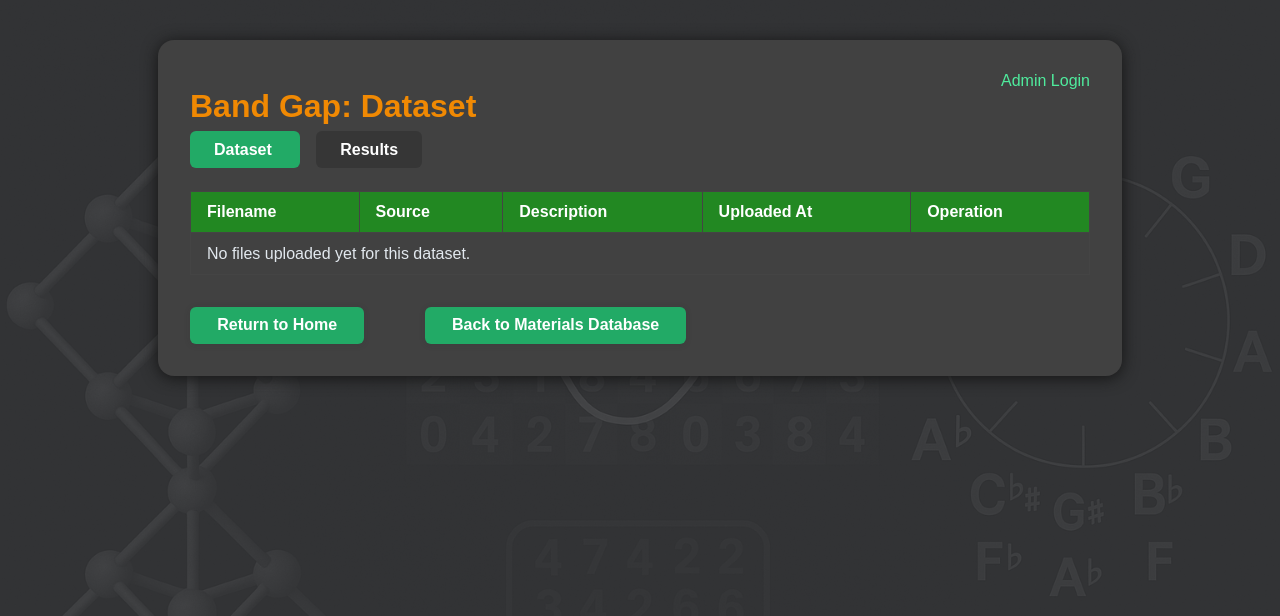
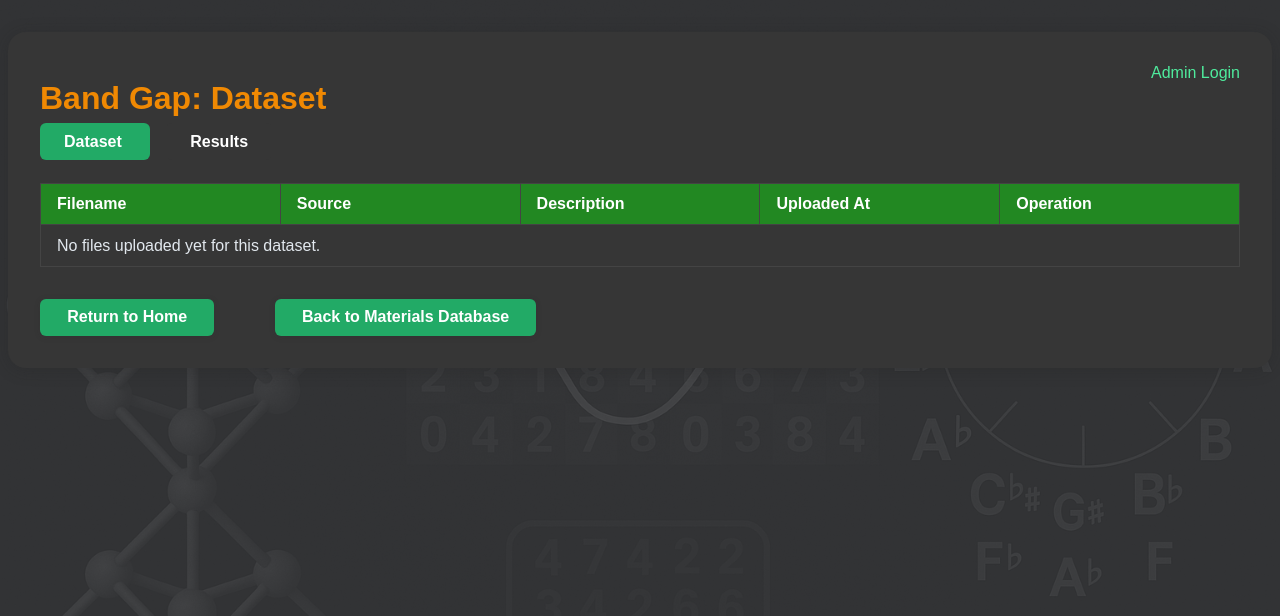
Before and after one commit to submerged-in-matrix/Patterns-Matter, a Flask app: page /materials/bandgap/dataset in a window 1280 px wide. Shown: the top 616 px of the page. Run offline with Flask 3, Linux system fonts and the light colour scheme; data that the repository does not hold is empty.

Commit message:
Admin view updated

```diff
--- a/templates/property_detail.html
+++ b/templates/property_detail.html
@@ -4,6 +4,14 @@
     <title>{{ pretty_title }} - {{ tab.title() }} | Patterns Matter</title>
     <link rel="stylesheet" type="text/css" href="{{ url_for('static', filename='style.css') }}">
     <style>
+        .container {
+            max-width: 1200px;
+            margin: 2em auto;
+            padding: 2em;
+            background: #363636;
+            border-radius: 18px;
+            box-shadow: 0 2px 16px #2224;
+        }
         .upload-block {
             margin-top: 2em;
             background: #363636;
@@ -19,26 +27,50 @@
             font-weight: bold;
             margin-bottom: 1em;
         }
+        .data-table-wrap {
+            overflow-x: auto;
+            margin-top: 2em;
+        }
         .data-table {
-            margin-top: 2em;
             width: 100%;
             border-collapse: collapse;
+            table-layout: fixed;
+            background: #363636;
         }
         .data-table th, .data-table td {
             border: 1px solid #444;
             padding: 0.7em 1em;
             text-align: left;
+            word-break: break-word;
+            vertical-align: middle;
         }
         .data-table th {
             background: #282;
             color: #fff;
         }
-        .data-table td a {
-            color: #22aadd;
-            text-decoration: underline;
+        .data-table input[type="text"] {
+            max-width: 170px;
+            background: #222;
+            color: #fff;
+            border: 1px solid #888;
+            border-radius: 6px;
+            padding: 0.2em 0.7em;
         }
-        .data-table td a:hover {
-            color: #1177cc;
+        .data-table button, .data-table .delete-btn {
+            min-width: 55px;
+            padding: 0.3em 1em;
+        }
+        .data-table .delete-btn {
+            background: #d33;
+            color: #fff;
+            border: none;
+            border-radius: 6px;
+            font-weight: bold;
+            margin-left: 0.7em;
+            cursor: pointer;
+        }
+        .data-table .delete-btn:hover {
+            background: #a22;
         }
         .return-home {
             display: inline-block;
@@ -51,6 +83,10 @@
             font-weight: bold;
         }
         .return-home:hover { background: #225c44; }
+        @media (max-width: 900px) {
+            .container { padding: 0.7em; }
+            .data-table { font-size: 0.97em; }
+        }
     </style>
 </head>
 <body>
@@ -98,7 +134,8 @@
             <div class="msg">{{ edit_message }}</div>
         {% endif %}
 
-        <!-- Uploaded files table -->
+        <!-- Uploaded files table in scrollable wrapper -->
+        <div class="data-table-wrap">
             <table class="data-table">
                 <tr>
                     <th>Filename</th>
@@ -145,11 +182,10 @@
                         {% endif %}
                         <a href="{{ url_for('uploaded_file', filename=property_name + '/' + tab + '/' + fname) }}" download>Download</a>
                         {% if admin %}
-                        <form action="{{ url_for('delete_dataset_file', property_name=property_name, tab=tab, filename=fname) }}" method="post" style="display:inline;" onsubmit="return confirm('Delete this file?');"></form>
-                            <button type="submit" style="background:#d33;color:#fff;border:none;padding:0.2em 0.9em;border-radius:5px;margin-left:1em;">Delete</button>
+                            <form action="{{ url_for('delete_dataset_file', property_name=property_name, tab=tab, filename=fname) }}" method="post" style="display:inline;" onsubmit="return confirm('Delete this file?');">
+                                <button type="submit" class="delete-btn">Delete</button>
                             </form>
                         {% endif %}
-
                     </td>
                 </tr>
                 {% endfor %}
@@ -161,6 +197,7 @@
                 </tr>
                 {% endif %}
             </table>
+        </div>
 
         <a class="return-home" href="{{ url_for('public_home') }}">Return to Home</a>
         <a class="return-home" href="{{ url_for('materials_portal') }}" style="margin-left: 1.5em;">Back to Materials Database</a>
```
Lines whose indentation alone changed are shown as unchanged.
